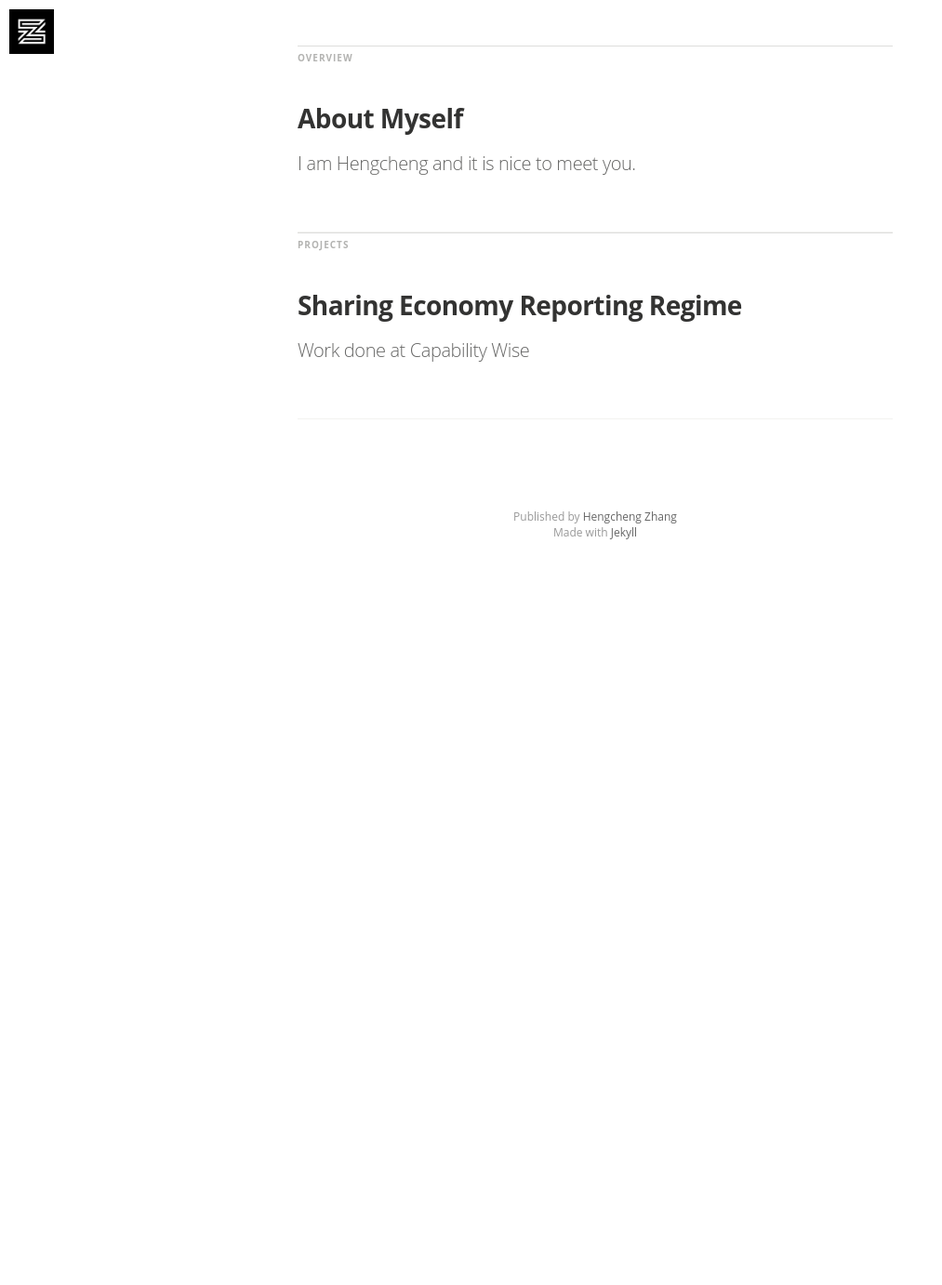
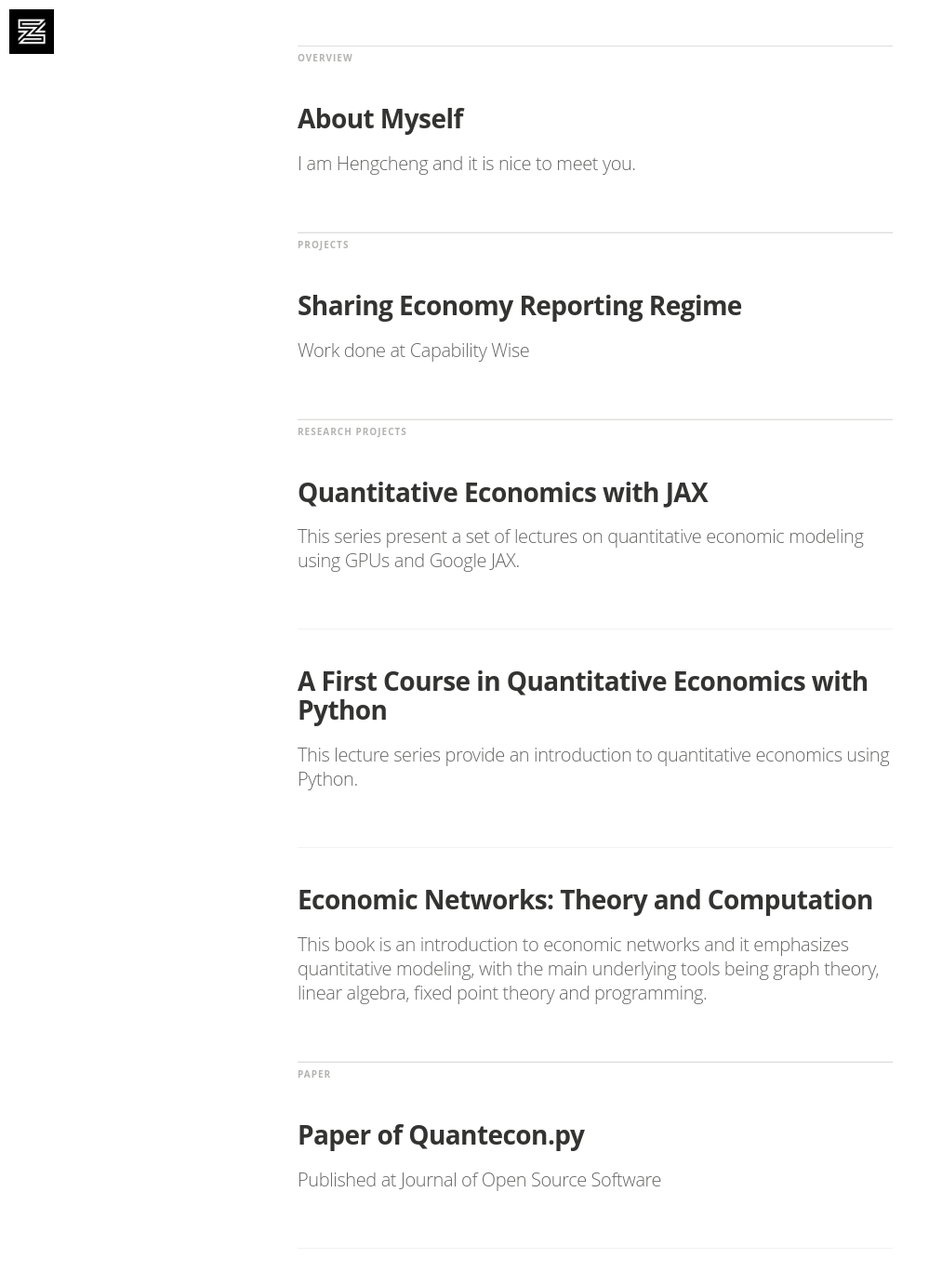
Before and after one commit to HengchengZhang/hengchengzhang.github.io, a Jekyll site: the page built from index.html, in a window 1280 px wide and 1400 px high, scrolled down 662 px. Shown: the top 1382 px of the window at 93% size, without its empty margins (0-1013 px from the left). Built offline with Jekyll 4.4.1, drawn with Linux system fonts in a browser that asks for light colours; nearby versions of some CDN libraries; some web fonts are replaced; before the commit the page ends 1292 px from its top, so only the background shows below that; grey boxes are pictures that could not be loaded.

Commit message:
Finish draft version

```diff
--- /dev/null
+++ b/_pages/lecture-intro.md
@@ -0,0 +1,13 @@
+---
+layout: page
+title:  A First Course in Quantitative Economics with Python
+permalink: /intro/
+date: 2023-06-01
+image: /assets/article_images/quantecon/qe.jpg
+description: This lecture series provide an introduction to quantitative economics using Python.
+type: research project
+---
+
+Link [here](https://intro.quantecon.org).
+
+More info incoming (last updated on 18/08/2024).
--- /dev/null
+++ b/_pages/lecture-jax.md
@@ -0,0 +1,13 @@
+---
+layout: page
+title:  Quantitative Economics with JAX
+permalink: /jax/
+date: 2023-05-01
+image: /assets/article_images/quantecon/qe.jpg
+description: This series present a set of lectures on quantitative economic modeling using GPUs and Google JAX.
+type: research project
+---
+
+Link [here](https://jax.quantecon.org).
+
+More info incoming (last updated on 18/08/2024).
--- /dev/null
+++ b/_pages/networks.md
@@ -0,0 +1,13 @@
+---
+layout: page
+title:  "Economic Networks: Theory and Computation"
+permalink: /networks/
+date: 2023-09-01
+image: /assets/article_images/quantecon/qe.jpg
+description: This book is an introduction to economic networks and it emphasizes quantitative modeling, with the main underlying tools being graph theory, linear algebra, fixed point theory and programming.
+type: research project
+---
+
+Link [here](https://networks.quantecon.org).
+
+More info incoming (last updated on 18/08/2024).
--- /dev/null
+++ b/_pages/quantecon-py.md
@@ -0,0 +1,15 @@
+---
+layout: page
+title:  Paper of Quantecon.py
+permalink: /quantecon-py/
+date: 2024-01-15
+image: /assets/article_images/quantecon/qe.jpg
+description: Published at Journal of Open Source Software
+type: paper
+---
+
+Citation:
+
+Batista et al., (2024). QuantEcon.py: A community based Python library for quantitative economics. Journal of Open Source Software, 9(93), 5585, https://doi.org/10.21105/joss.05585
+
+More info incoming (last updated on 18/08/2024).
--- a/index.html
+++ b/index.html
@@ -42,23 +42,46 @@ layout: default
   </article>
 
   <!-- Project part -->
-  <!-- {% if site.tags.project %} -->
   <h5 class="index-headline"><span>Projects</span></h5>
   {% assign projects = site.pages | where: 'type', 'project' %}
   {% for project in projects %}
-    <!-- {% for page in site.tags.project %} -->
     <article class="post" itemscope itemtype="http://schema.org/BlogPosting" role="article">
       <header class="post-header">
-          <h2 class="post-title" itemprop="name"><a href="{{ project.url | prepend: site.baseurl }}" itemprop="url">{{ project.title }}</a></h2>
+        <h2 class="post-title" itemprop="name"><a href="{{ project.permalink | prepend: site.baseurl }}" itemprop="url">{{ project.title }}</a></h2>
       </header>
       <section class="post-excerpt" itemprop="description">
         <p>{{ project.description }}</p>
       </section>
     </article>
-    <!-- {% endfor %} -->
   {% endfor %}
-  <!-- {% endif %} -->
 
+  <!-- Research Project part -->
+  <h5 class="index-headline"><span>Research Projects</span></h5>
+  {% assign projects = site.pages | where: 'type', 'research project' %}
+  {% for project in projects %}
+    <article class="post" itemscope itemtype="http://schema.org/BlogPosting" role="article">
+      <header class="post-header">
+        <h2 class="post-title" itemprop="name"><a href="{{ project.permalink | prepend: site.baseurl }}" itemprop="url">{{ project.title }}</a></h2>
+      </header>
+      <section class="post-excerpt" itemprop="description">
+        <p>{{ project.description }}</p>
+      </section>
+    </article>
+  {% endfor %}
+
+  <!-- Paper part -->
+  <h5 class="index-headline"><span>Paper</span></h5>
+  {% assign projects = site.pages | where: 'type', 'paper' %}
+  {% for project in projects %}
+    <article class="post" itemscope itemtype="http://schema.org/BlogPosting" role="article">
+      <header class="post-header">
+        <h2 class="post-title" itemprop="name"><a href="{{ project.permalink | prepend: site.baseurl }}" itemprop="url">{{ project.title }}</a></h2>
+      </header>
+      <section class="post-excerpt" itemprop="description">
+        <p>{{ project.description }}</p>
+      </section>
+    </article>
+  {% endfor %}
 
     <!-- <div class="cf frame">
       {% for post in paginator.posts %}
```
Also changed, not shown: _layouts/project.html (deleted, +0 -120 lines), _pages/serr.md (+4 -3 lines), assets/article_images/quantecon/qe.jpg (added), 2 other files. Lines whose indentation alone changed are shown as unchanged.
